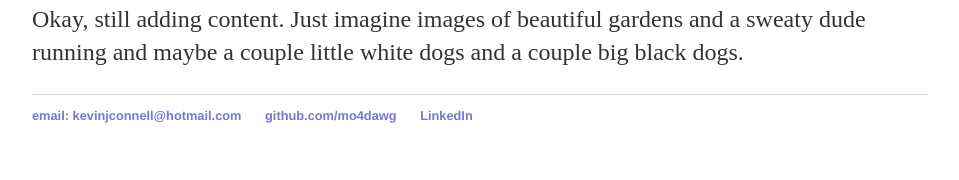
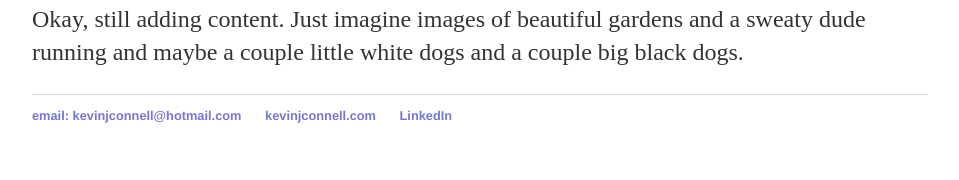
Before and after one commit to mo4dawg/mo4dawg.github.io, a Jekyll site: the page built from index.html, in a window 1280 px wide. Shown: the part 746-926 px from the top of the page, without its empty margins (160-1119 px from the left). Built offline with Jekyll 4.4.1, drawn with Linux system fonts in a browser that asks for light colours.

Commit message:
Update default.html

```diff
--- a/_layouts/default.html
+++ b/_layouts/default.html
@@ -22,7 +22,7 @@
 			<footer>
 	    		<ul>
 	        		<li><a href="mailto:kevinjconnell@hotmail.com">email: kevinjconnell@hotmail.com</a></li>
-	        		<li><a href="https://github.com/mo4dawg">github.com/mo4dawg</a></li>
+	        		<li><a href="https://github.com/mo4dawg">kevinjconnell.com</a></li>
 	        		<li><a href="https://www.linkedin.com/in/kevin-connell-39132614">LinkedIn</a></li>
 				</ul>
 			</footer>
```
